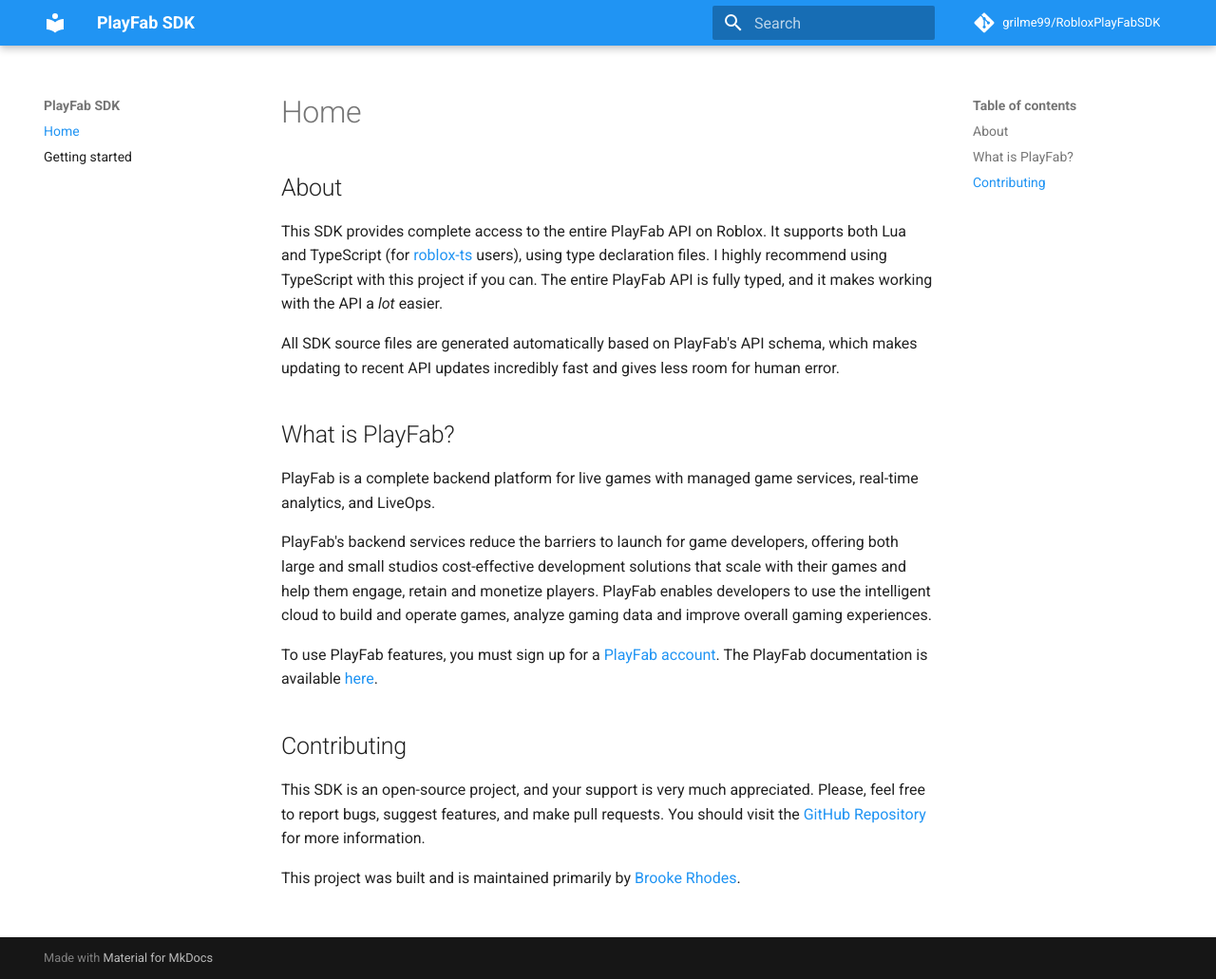
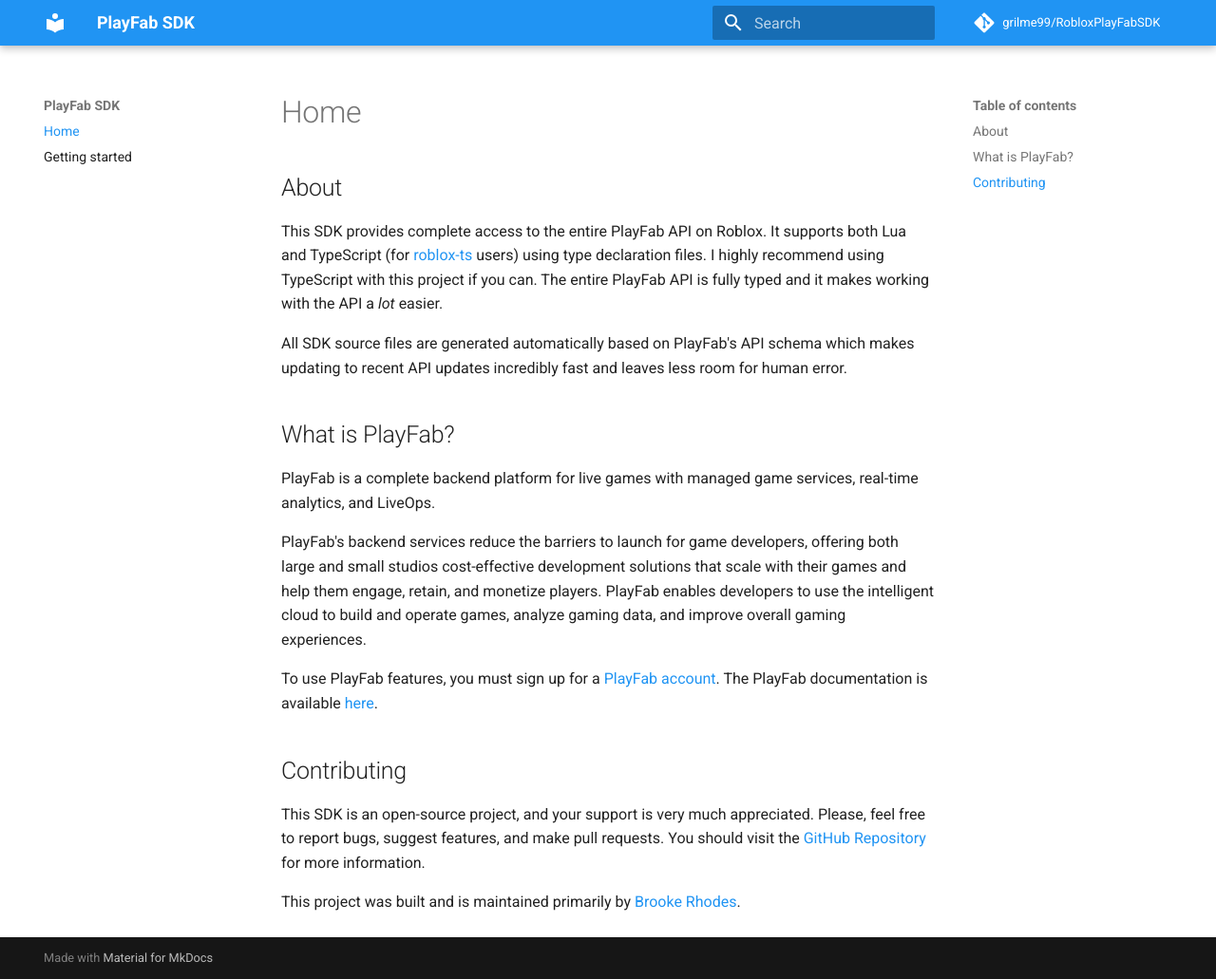
Before and after one commit to grilme99/PlayFabForRoblox, an MkDocs documentation site: the page built from docs/index.md, in a window 1280 px wide and 1031 px high. Shown: the whole window at 95% size. Built offline with MkDocs 1.6.1 and Material for MkDocs 9.7.7, drawn with Linux system fonts in a browser that asks for light colours; comment, search, counter and statistics services are not loaded.

Commit message:
Fix typos

```diff
--- a/docs/index.md
+++ b/docs/index.md
@@ -1,12 +1,12 @@
 ## About
-This SDK provides complete access to the entire PlayFab API on Roblox. It supports both Lua and TypeScript (for [roblox-ts](http://roblox-ts.com/) users), using type declaration files.  I highly recommend using TypeScript with this project if you can. The entire PlayFab API is fully typed, and it makes working with the API a *lot* easier.
+This SDK provides complete access to the entire PlayFab API on Roblox. It supports both Lua and TypeScript (for [roblox-ts](http://roblox-ts.com/) users) using type declaration files.  I highly recommend using TypeScript with this project if you can. The entire PlayFab API is fully typed and it makes working with the API a *lot* easier.
 
-All SDK source files are generated automatically based on PlayFab's API schema, which makes updating to recent API updates incredibly fast and gives less room for human error.
+All SDK source files are generated automatically based on PlayFab's API schema which makes updating to recent API updates incredibly fast and leaves less room for human error.
 
 ## What is PlayFab?
 PlayFab is a complete backend platform for live games with managed game services, real-time analytics, and LiveOps.
 
-PlayFab's backend services reduce the barriers to launch for game developers, offering both large and small studios cost-effective development solutions that scale with their games and help them engage, retain and monetize players. PlayFab enables developers to use the intelligent cloud to build and operate games, analyze gaming data and improve overall gaming experiences.
+PlayFab's backend services reduce the barriers to launch for game developers, offering both large and small studios cost-effective development solutions that scale with their games and help them engage, retain, and monetize players. PlayFab enables developers to use the intelligent cloud to build and operate games, analyze gaming data, and improve overall gaming experiences.
 
 To use PlayFab features, you must sign up for a [PlayFab account](https://developer.playfab.com/en-us/sign-up). The PlayFab documentation is available [here](https://docs.microsoft.com/en-us/gaming/playfab/).
 
```
Also changed, not shown: docs/install.md (+4 -6 lines).
